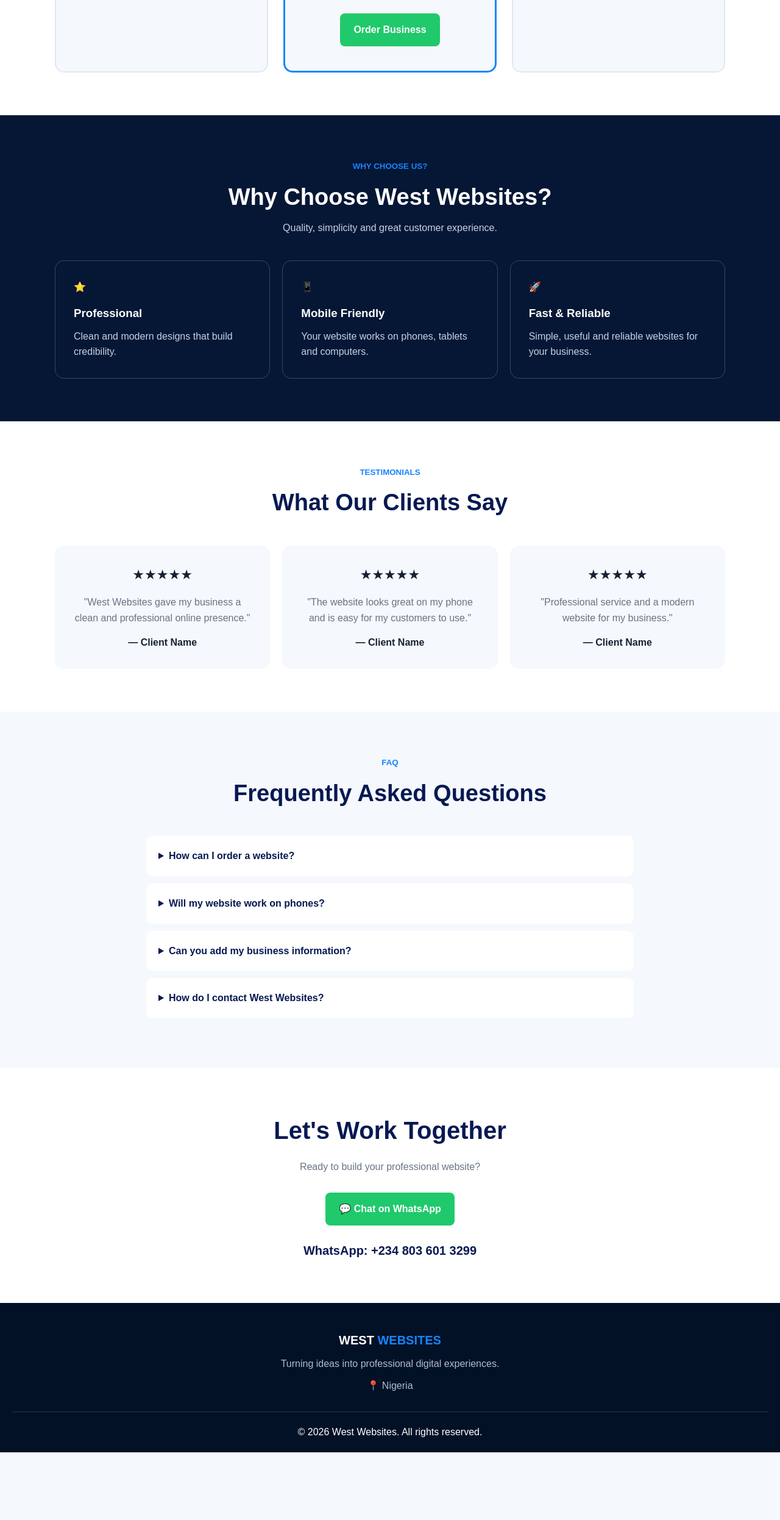
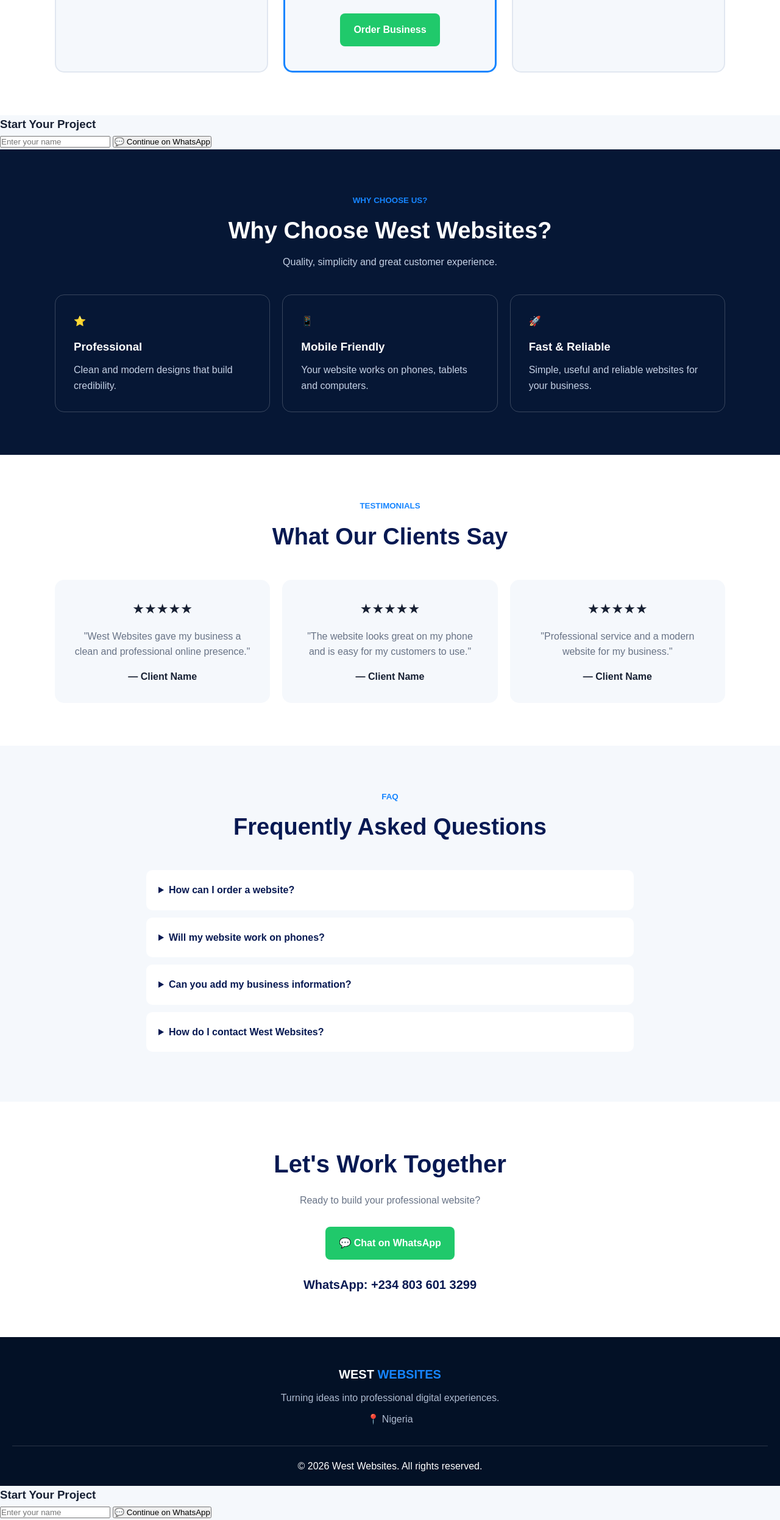
Before and after one commit to oba-west/west-websites, a plain HTML site: page index.html in a window 1280 px wide. Shown: the part 2478-4971 px from the top of the page at 61% size. Before the commit the page ends 4860 px from the top, so only its background shows below. Drawn offline with Linux system fonts and the light colour scheme.

Commit message:
Add files via upload

```diff
--- a/index.html
+++ b/index.html
@@ -827,6 +827,22 @@
 
 </section>
 
+  <div class="client-form">
+
+    <h3>Start Your Project</h3>
+
+    <input
+        type="text"
+        id="clientName"
+        placeholder="Enter your name"
+        required
+    >
+
+    <button onclick="sendWhatsApp()">
+        💬 Continue on WhatsApp
+    </button>
+
+  </div>
 
 <!-- ================= WHY US ================= -->
 
@@ -1089,5 +1105,47 @@
 </footer>
 
 
+</body><!-- Your contact form -->
+<div class="client-form">
+    <h3>Start Your Project</h3>
+
+    <input
+        type="text"
+        id="clientName"
+        placeholder="Enter your name"
+        required
+    >
+
+    <button onclick="sendWhatsApp()">
+        💬 Continue on WhatsApp
+    </button>
+</div>
+
+
+<!-- Add the JavaScript here -->
+<script>
+function sendWhatsApp(){
+
+    const name = document.getElementById("clientName").value.trim();
+
+    if(name === ""){
+        alert("Please enter your name.");
+        return;
+    }
+
+    const message =
+        "Hello West Websites, my name is " +
+        name +
+        ". I would like to create a website.";
+
+    const url =
+        "https://wa.me/2348036013299?text=" +
+        encodeURIComponent(message);
+
+    window.open(url, "_blank");
+}
+</script>
+
 </body>
 </html>
+</html>
```
Also changed, not shown: icon.svg, manifest.json.
